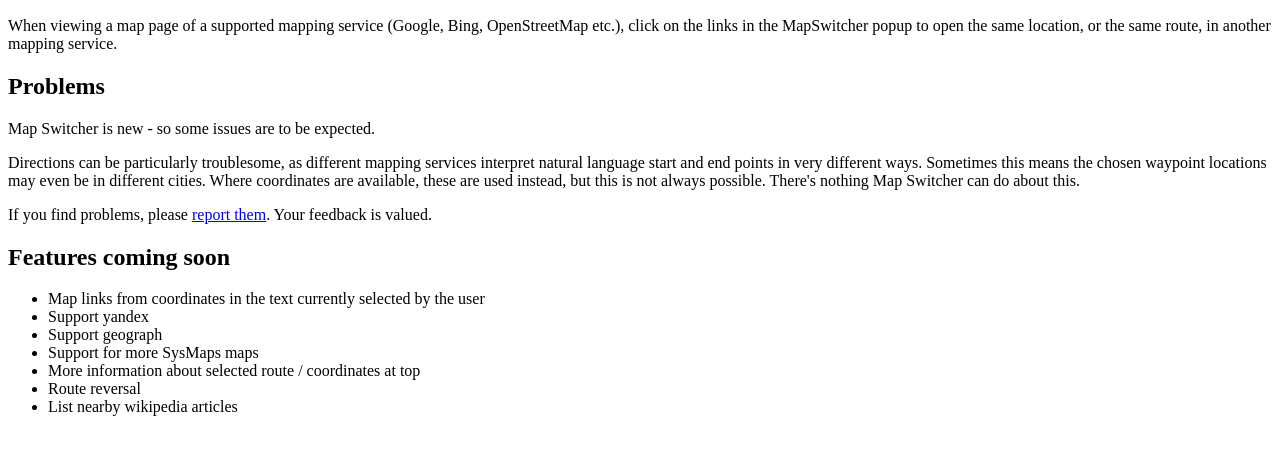
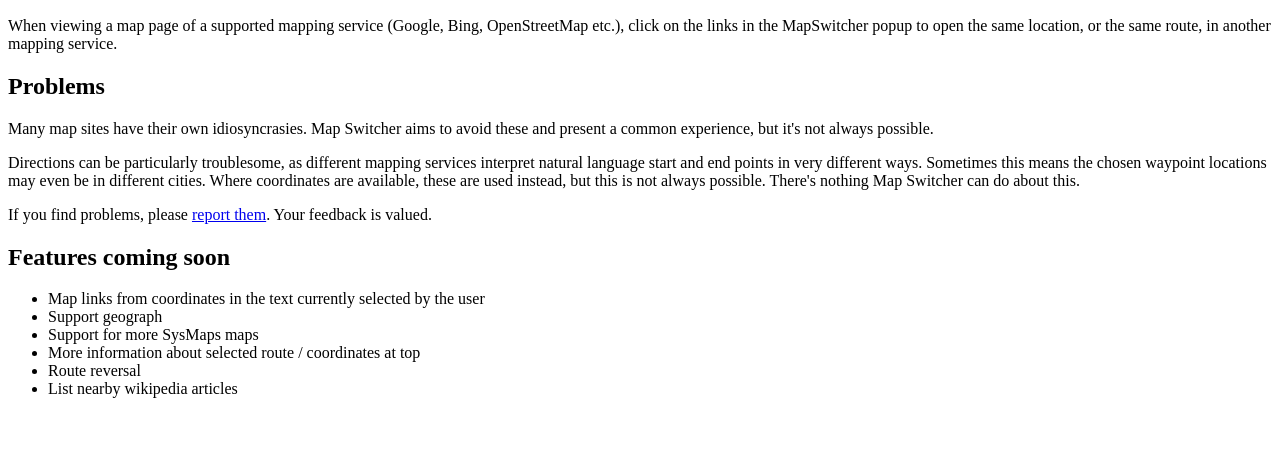
Before and after one commit to david-r-edgar/MapSwitcher, a browser extension: page html/help.html in a window 1280 px wide. Shown: the part 110-564 px from the top of the page. Drawn offline with Linux system fonts and the light colour scheme.

Commit message:
Update docs

```diff
--- a/html/help.html
+++ b/html/help.html
@@ -13,7 +13,7 @@
 
         <h2>Problems</h2>
 
-        <p>Map Switcher is new - so some issues are to be expected.</p>
+        <p>Many map sites have their own idiosyncrasies. Map Switcher aims to avoid these and present a common experience, but it's not always possible.</p>
 
         <p>Directions can be particularly troublesome, as different mapping services interpret natural language start and end points in very different ways. Sometimes this means the chosen waypoint locations may even be in different cities. Where coordinates are available, these are used instead, but this is not always possible. There's nothing Map Switcher can do about this.</p>
 
@@ -22,7 +22,6 @@
         <h2>Features coming soon</h2>
         <ul>
             <li>Map links from coordinates in the text currently selected by the user</li>
-            <li>Support yandex</li>
             <li>Support geograph</li>
             <li>Support for more SysMaps maps</li>
             <li>More information about selected route / coordinates at top</li>
```
Also changed, not shown: html/about.html (+1 -1 lines), README.md, manifest.json, 1 other file.
